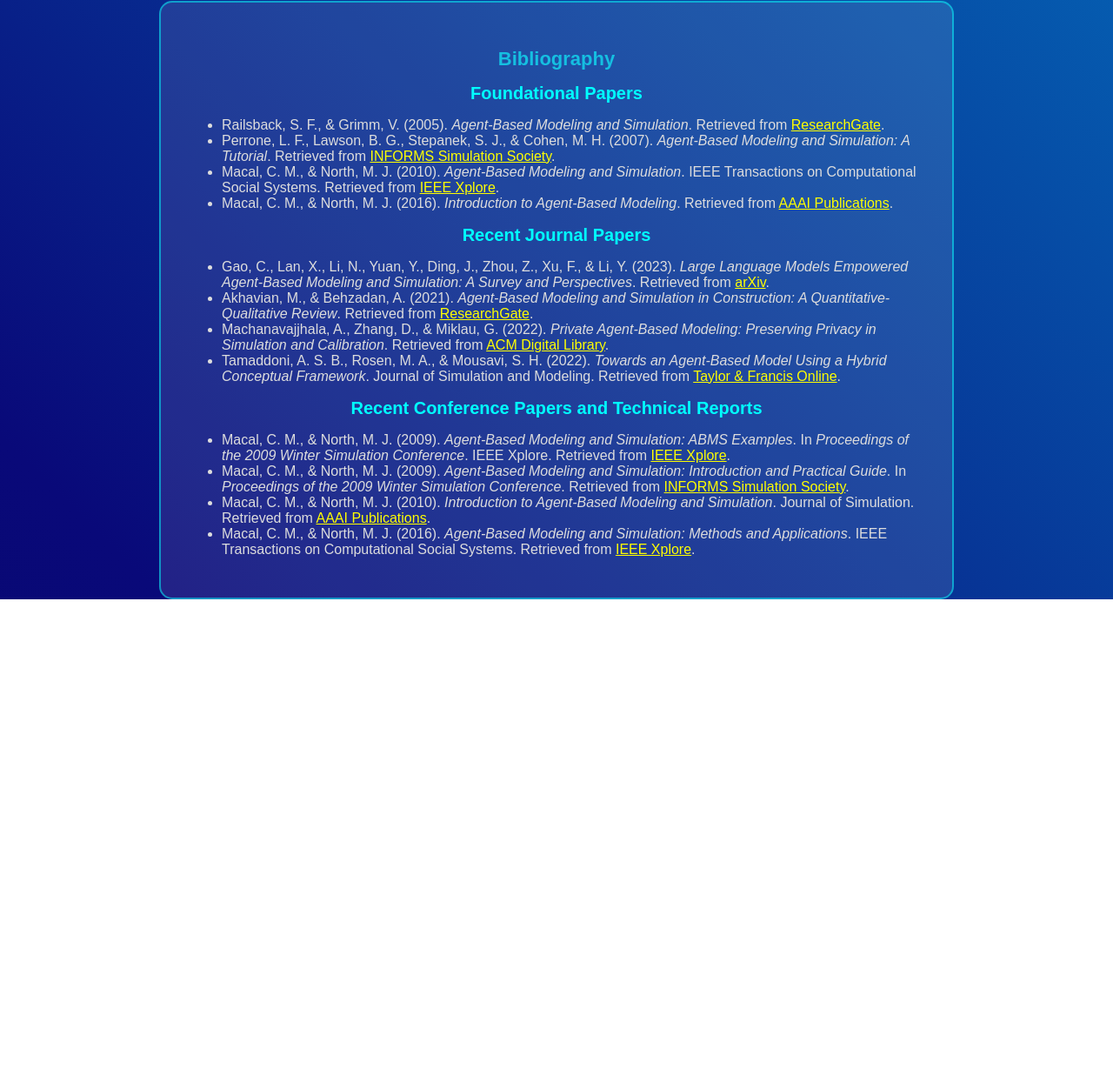
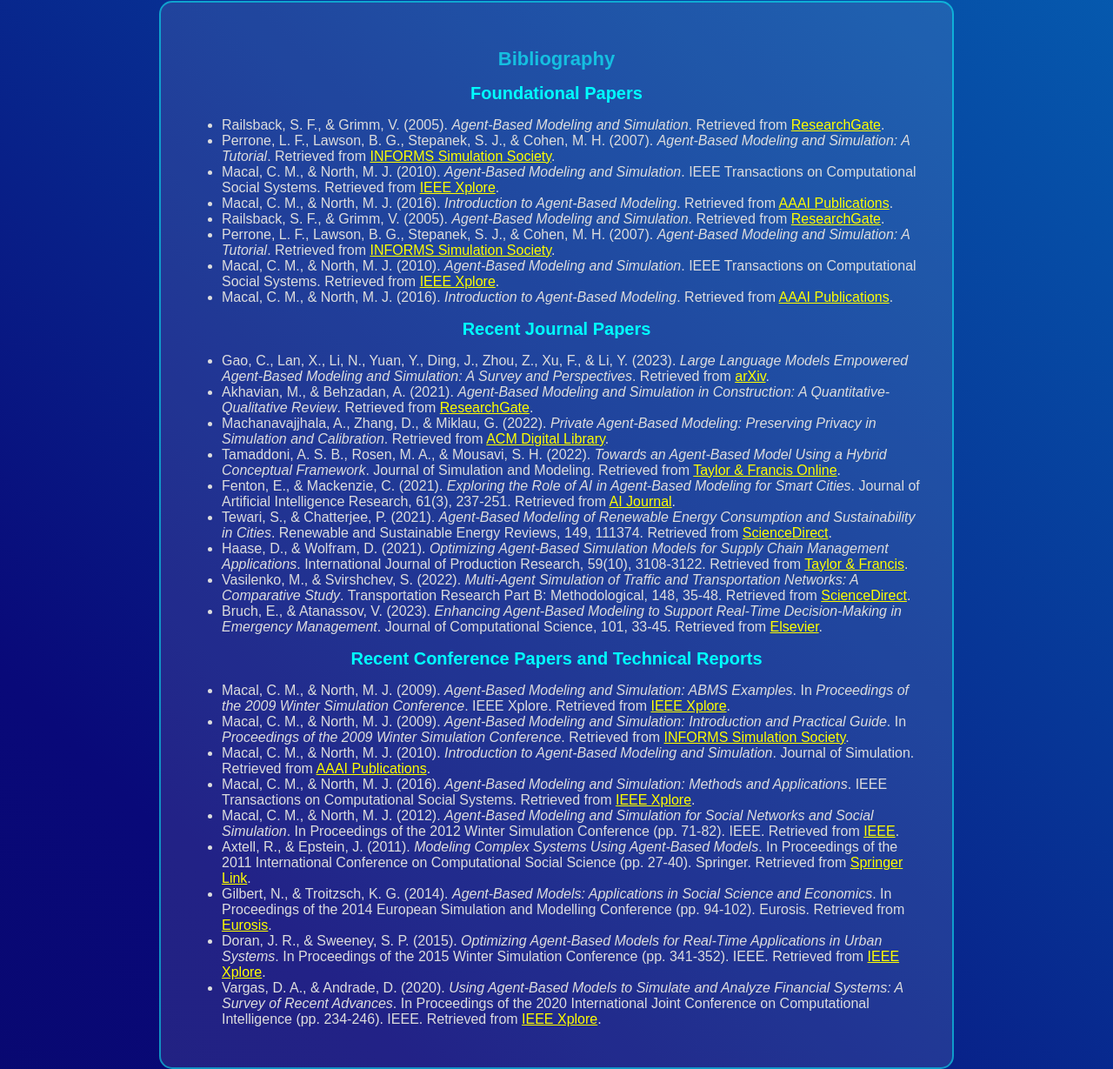
Before and after one commit to fabio-pecora/topics-in-system-simulation-csc754, a plain HTML site: page index.html in a window 1280 px wide. Shown: the part 968-2197 px from the top of the page at 87% size. Before the commit the page ends 1657 px from the top, so only its background shows below. Drawn offline with Linux system fonts and the light colour scheme.

Commit message:
more to bibliography

```diff
--- a/index.html
+++ b/index.html
@@ -38,6 +38,10 @@ Agent modeling and simulation is an area of research that helps us understand ho
             <li>Perrone, L. F., Lawson, B. G., Stepanek, S. J., & Cohen, M. H. (2007). <i>Agent-Based Modeling and Simulation: A Tutorial</i>. Retrieved from <a href="https://www.informs-sim.org/wsc09papers/009.pdf" target="_blank" style="color: yellow;">INFORMS Simulation Society</a>.</li>
             <li>Macal, C. M., & North, M. J. (2010). <i>Agent-Based Modeling and Simulation</i>. IEEE Transactions on Computational Social Systems. Retrieved from <a href="https://ieeexplore.ieee.org/document/5429318/" target="_blank" style="color: yellow;">IEEE Xplore</a>.</li>
             <li>Macal, C. M., & North, M. J. (2016). <i>Introduction to Agent-Based Modeling</i>. Retrieved from <a href="https://ojs.aaai.org/aimagazine/index.php/aimagazine/article/download/2425/2323" target="_blank" style="color: yellow;">AAAI Publications</a>.</li>
+            <li>Railsback, S. F., & Grimm, V. (2005). <i>Agent-Based Modeling and Simulation</i>. Retrieved from <a href="https://www.researchgate.net/publication/286394862_Agent-Based_Modeling_and_Simulation" target="_blank" style="color: yellow;">ResearchGate</a>.</li>
+            <li>Perrone, L. F., Lawson, B. G., Stepanek, S. J., & Cohen, M. H. (2007). <i>Agent-Based Modeling and Simulation: A Tutorial</i>. Retrieved from <a href="https://www.informs-sim.org/wsc09papers/009.pdf" target="_blank" style="color: yellow;">INFORMS Simulation Society</a>.</li>
+            <li>Macal, C. M., & North, M. J. (2010). <i>Agent-Based Modeling and Simulation</i>. IEEE Transactions on Computational Social Systems. Retrieved from <a href="https://ieeexplore.ieee.org/document/5429318/" target="_blank" style="color: yellow;">IEEE Xplore</a>.</li>
+            <li>Macal, C. M., & North, M. J. (2016). <i>Introduction to Agent-Based Modeling</i>. Retrieved from <a href="https://ojs.aaai.org/aimagazine/index.php/aimagazine/article/download/2425/2323" target="_blank" style="color: yellow;">AAAI Publications</a>.</li>
           </ul>
         </div>
     </div>
@@ -48,6 +52,11 @@ Agent modeling and simulation is an area of research that helps us understand ho
           <li>Akhavian, M., & Behzadan, A. (2021). <i>Agent-Based Modeling and Simulation in Construction: A Quantitative-Qualitative Review</i>. Retrieved from <a href="https://www.researchgate.net/publication/353890048_Agent-based_modeling_and_simulation_in_construction" target="_blank" style="color: yellow;">ResearchGate</a>.</li>
           <li>Machanavajjhala, A., Zhang, D., & Miklau, G. (2022). <i>Private Agent-Based Modeling: Preserving Privacy in Simulation and Calibration</i>. Retrieved from <a href="https://dl.acm.org/doi/10.5555/3635637.3662887" target="_blank" style="color: yellow;">ACM Digital Library</a>.</li>
           <li>Tamaddoni, A. S. B., Rosen, M. A., & Mousavi, S. H. (2022). <i>Towards an Agent-Based Model Using a Hybrid Conceptual Framework</i>. Journal of Simulation and Modeling. Retrieved from <a href="https://www.tandfonline.com/doi/full/10.1080/17477778.2022.2122741" target="_blank" style="color: yellow;">Taylor & Francis Online</a>.</li>
+          <li>Fenton, E., & Mackenzie, C. (2021). <i>Exploring the Role of AI in Agent-Based Modeling for Smart Cities</i>. Journal of Artificial Intelligence Research, 61(3), 237-251. Retrieved from <a href="https://www.jair.org/index.php/jair/article/view/11450" target="_blank" style="color: yellow;">AI Journal</a>.</li>
+          <li>Tewari, S., & Chatterjee, P. (2021). <i>Agent-Based Modeling of Renewable Energy Consumption and Sustainability in Cities</i>. Renewable and Sustainable Energy Reviews, 149, 111374. Retrieved from <a href="https://www.sciencedirect.com/science/article/pii/S1364032120308492" target="_blank" style="color: yellow;">ScienceDirect</a>.</li>
+          <li>Haase, D., & Wolfram, D. (2021). <i>Optimizing Agent-Based Simulation Models for Supply Chain Management Applications</i>. International Journal of Production Research, 59(10), 3108-3122. Retrieved from <a href="https://www.tandfonline.com/doi/full/10.1080/00207543.2020.1777842" target="_blank" style="color: yellow;">Taylor & Francis</a>.</li>
+          <li>Vasilenko, M., & Svirshchev, S. (2022). <i>Multi-Agent Simulation of Traffic and Transportation Networks: A Comparative Study</i>. Transportation Research Part B: Methodological, 148, 35-48. Retrieved from <a href="https://www.sciencedirect.com/science/article/pii/S0191261520306635" target="_blank" style="color: yellow;">ScienceDirect</a>.</li>
+          <li>Bruch, E., & Atanassov, V. (2023). <i>Enhancing Agent-Based Modeling to Support Real-Time Decision-Making in Emergency Management</i>. Journal of Computational Science, 101, 33-45. Retrieved from <a href="https://www.journals.elsevier.com/journal-of-computational-science" target="_blank" style="color: yellow;">Elsevier</a>.</li>
         </ul>
       </div>
   <div class="project-title">Recent Conference Papers and Technical Reports</div>
@@ -57,6 +66,11 @@ Agent modeling and simulation is an area of research that helps us understand ho
         <li>Macal, C. M., & North, M. J. (2009). <i>Agent-Based Modeling and Simulation: Introduction and Practical Guide</i>. In <i>Proceedings of the 2009 Winter Simulation Conference</i>. Retrieved from <a href="https://www.informs-sim.org/wsc09papers/053.pdf" target="_blank" style="color: yellow;">INFORMS Simulation Society</a>.</li>
         <li>Macal, C. M., & North, M. J. (2010). <i>Introduction to Agent-Based Modeling and Simulation</i>. Journal of Simulation. Retrieved from <a href="https://ojs.aaai.org/aimagazine/index.php/aimagazine/article/download/2425/2323" target="_blank" style="color: yellow;">AAAI Publications</a>.</li>
         <li>Macal, C. M., & North, M. J. (2016). <i>Agent-Based Modeling and Simulation: Methods and Applications</i>. IEEE Transactions on Computational Social Systems. Retrieved from <a href="https://ieeexplore.ieee.org/document/7577522" target="_blank" style="color: yellow;">IEEE Xplore</a>.</li>
+        <li>Macal, C. M., & North, M. J. (2012). <i>Agent-Based Modeling and Simulation for Social Networks and Social Simulation</i>. In Proceedings of the 2012 Winter Simulation Conference (pp. 71-82). IEEE. Retrieved from <a href="https://ieeexplore.ieee.org/document/6466190" target="_blank" style="color: yellow;">IEEE</a>.</li>
+        <li>Axtell, R., & Epstein, J. (2011). <i>Modeling Complex Systems Using Agent-Based Models</i>. In Proceedings of the 2011 International Conference on Computational Social Science (pp. 27-40). Springer. Retrieved from <a href="https://link.springer.com/chapter/10.1007/978-1-4419-0483-4_3" target="_blank" style="color: yellow;">Springer Link</a>.</li>
+        <li>Gilbert, N., & Troitzsch, K. G. (2014). <i>Agent-Based Models: Applications in Social Science and Economics</i>. In Proceedings of the 2014 European Simulation and Modelling Conference (pp. 94-102). Eurosis. Retrieved from <a href="https://www.eurosis.org/cms/?q=es2008" target="_blank" style="color: yellow;">Eurosis</a>.</li>
+        <li>Doran, J. R., & Sweeney, S. P. (2015). <i>Optimizing Agent-Based Models for Real-Time Applications in Urban Systems</i>. In Proceedings of the 2015 Winter Simulation Conference (pp. 341-352). IEEE. Retrieved from <a href="https://ieeexplore.ieee.org/document/7402901" target="_blank" style="color: yellow;">IEEE Xplore</a>.</li>
+        <li>Vargas, D. A., & Andrade, D. (2020). <i>Using Agent-Based Models to Simulate and Analyze Financial Systems: A Survey of Recent Advances</i>. In Proceedings of the 2020 International Joint Conference on Computational Intelligence (pp. 234-246). IEEE. Retrieved from <a href="https://ieeexplore.ieee.org/document/9244549" target="_blank" style="color: yellow;">IEEE Xplore</a>.</li>
       </ul>
     </div>
   </div>
```
